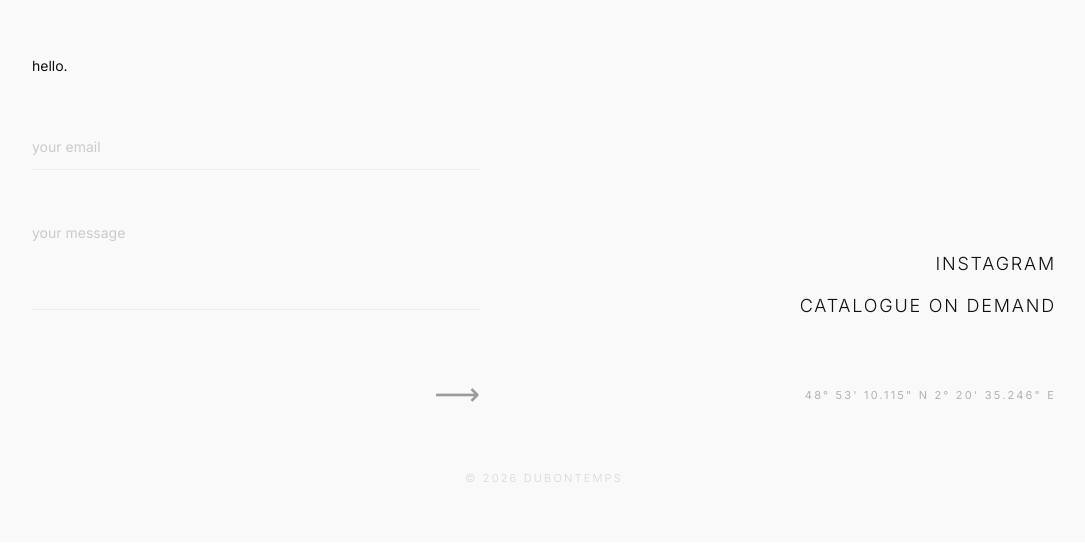
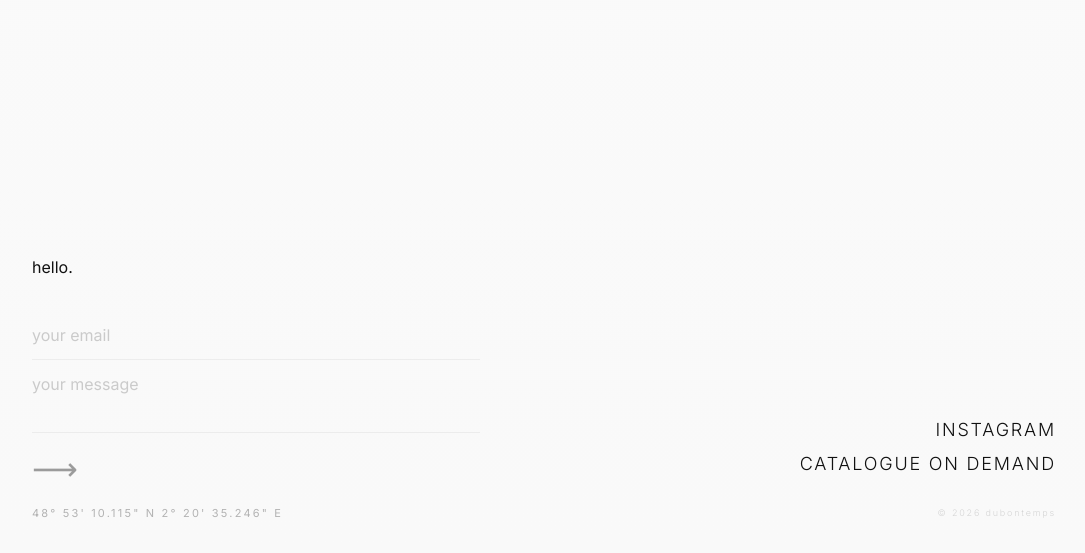
Before and after one commit to dubontemps/dubontemps-site, a React (Vite) app: page / in a window 1280 px wide. Shown: the part 6857-7410 px from the top of the page, without its empty margins (96-1181 px from the left). Built offline with nearby package versions, Linux system fonts and the light colour scheme.

Commit message:
v87 contact

```diff
--- a/src/App.jsx
+++ b/src/App.jsx
@@ -391,8 +391,8 @@ body::-webkit-scrollbar { display: none;
       font-weight: 400;
     }
     .footer-text {
-      font-size: 11px;
-      text-transform: uppercase;
+      font-size: 9px;
+      text-transform: lowercase;
       letter-spacing: 0.2em;
       font-weight: 300;
       opacity : 0.15;
@@ -521,12 +521,12 @@ body::-webkit-scrollbar { display: none;
       object-fit: contain;
       padding: 0;
     }
-    .contact-hello { font-size: 14px ; font-weight: 400;}
+    .contact-hello { font-size: 16px ; font-weight: 400;}
     .contact-input {
       width: 100%;
       font-family:var(--sans);
       color: var(--ink);
-      font-size: 14px;
+      font-size: 16px;
       font-weight: 400;
       opacity: 0.5;
       display: block;
@@ -557,8 +557,8 @@ body::-webkit-scrollbar { display: none;
       font-weight: 100;
     }
     .contact-submit-btn:hover .contact-arrow-icon { opacity: 1; transform: translateX(15px); }
-    .contact-status {font-family:var(--sans); font-size: 14px ; font-weight: 400; text-transform: lowercase; opacity: 0.5;
-    margin-top: 2px;
+    .contact-status {font-family:var(--sans); font-size: 16px ; font-weight: 400; text-transform: lowercase; opacity: 0.5;
+    margin-top: 4px;
     }
 
     @media (max-width: 768px) {
@@ -1089,14 +1089,14 @@ body::-webkit-scrollbar { display: none;
             </section>
 
       {/* CONTACT & FOOTER */}
-          <section id="contact-anchor" className="w-full pt-[15vh] pb-10 px-6 md:px-[10%]">
-    <div className="grid grid-cols-1 md:grid-cols-2 gap-20 md:gap-32 items-start">
+          <section id="contact-anchor" className="w-full pt-[40vh] px-6 md:px-[10%]">
+    <div className="grid grid-cols-1 md:grid-cols-2 gap-20 md:gap-32 items-end">
 
       {/* Colonne Gauche : Hello & Form */}
       <motion.div initial={{ opacity: 0, y: 20 }} whileInView={{ opacity: 1, y: 0 }} viewport={{ once: true }} transition={{ duration: 1 }}>
-        <h3 ref={formRef} className="contact-hello mb-12">{contactData.title}</h3>
+        <h3 ref={formRef} className="contact-hello mb-8">{contactData.title}</h3>
 
-        <form onSubmit={handleFormSubmit} className="space-y-10 max-w-md">
+        <form onSubmit={handleFormSubmit} className="max-w-md">
           {/* Honeypot Anti-Spam */}
           <input type="text" name="_gotcha" style={{ display: "none" }} />
 
@@ -1110,11 +1110,12 @@ body::-webkit-scrollbar { display: none;
             value={messageValue}
             onChange={(e) => setMessageValue(e.target.value)}
             placeholder={contactData.placeholderMsg}
-            className="contact-input min-h-[100px] resize-none"
+            className="contact-input min-h-[50px] resize-none"
           />
 
-          <div className="pt-2 flex items-center justify-end gap-4">
-            <button type="submit" disabled={isSubmitting} className="contact-submit-btn group flex items-center gap-3">
+          <div className="flex items-center gap-4">
+            <button type="submit" disabled={isSubmitting}
+            className="contact-submit-btn group flex items-center gap-3">
               <AnimatePresence mode="wait">
                 {(isSubmitting || formStatus) && (
                   <motion.span
@@ -1135,30 +1136,22 @@ body::-webkit-scrollbar { display: none;
       </motion.div>
 
       {/* Colonne Droite : Liens & Localisation */}
-      <motion.div initial={{ opacity: 0, x: 20 }} whileInView={{ opacity: 1, x: 0 }} viewport={{ once: true }} transition={{ duration: 1, delay: 0.2 }}
-      className="flex flex-col items-end md:mt-[200px] text-right gap-12 md:gap-16 pb-2">
-        <div className="flex flex-col gap-6">
-          <a href="https://www.instagram.com/_dubontemps_/" target="_blank" rel="noopener noreferrer" className="nav-title">
-            {contactData.instagram}
-          </a>
-          <button onClick={handleCatalogueClick} className="nav-title">
-            {contactData.portfolio}
-          </button>
+   <motion.div initial={{ opacity: 0, x: 20 }} whileInView={{ opacity: 1, x: 0 }} viewport={{ once: true }} transition={{ duration: 1, delay: 0.2 }}
+     className="flex flex-col items-end text-right gap-6">
+     <div className="flex flex-col gap-4 mb-8">
+     <a href="https://www.instagram.com/_dubontemps_/" target="_blank" rel="noopener noreferrer"
+      className="nav-title">{contactData.instagram}</a>
+      <button onClick={handleCatalogueClick} className="nav-title">{contactData.portfolio}</button>
         </div>
-        <div className="mt-2">
-          <p className="text-meta">
-            {footerData.location}
-          </p>
-        </div>
-      </motion.div>
-    </div>
+    </motion.div>
+      </div>
 
     {/* Signature Footer */}
-  <footer className="mt-[5vh] pb-4 flex justify-center">
-    <p className="footer-text">
-      © {new Date().getFullYear()} {CONTENT[lang].brand}
-    </p>
+  <footer className="w-full pb-8 flex justify-between items-center">
+    <div className="mt-0"><p className="text-meta opacity-20 text-[9px]">{footerData.location}</p></div>
+      <p className="footer-text">© {new Date().getFullYear()} {CONTENT[lang].brand}</p>
   </footer>
+
   </section>
 
     </div>
```
